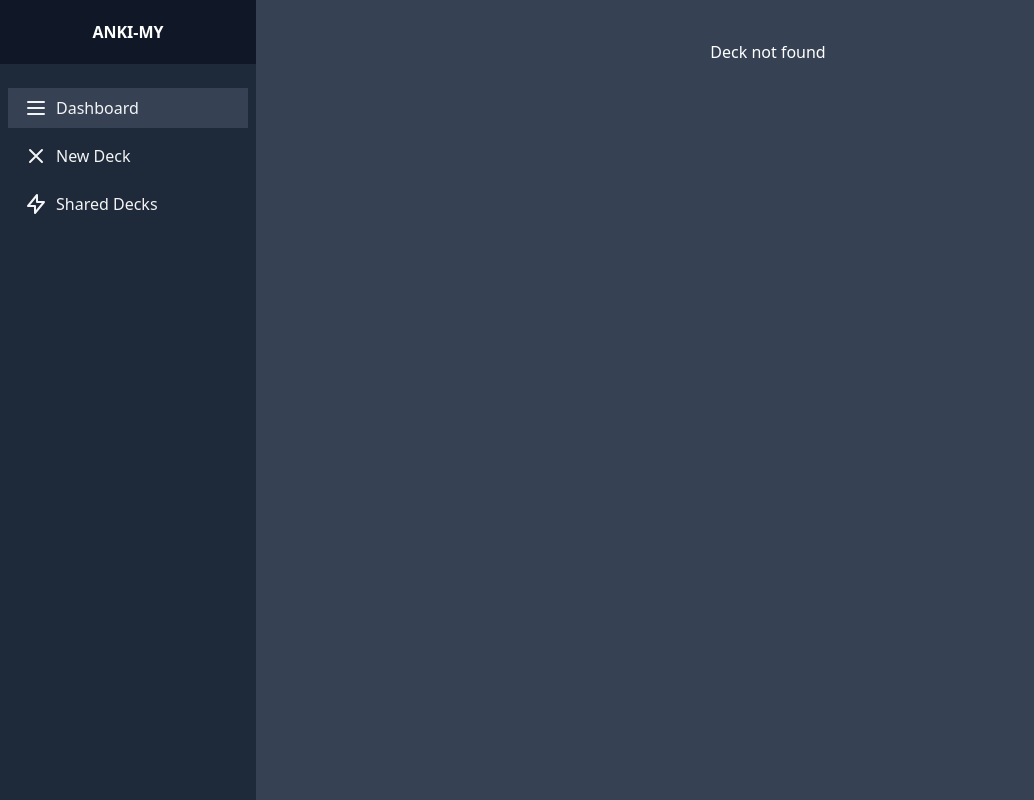
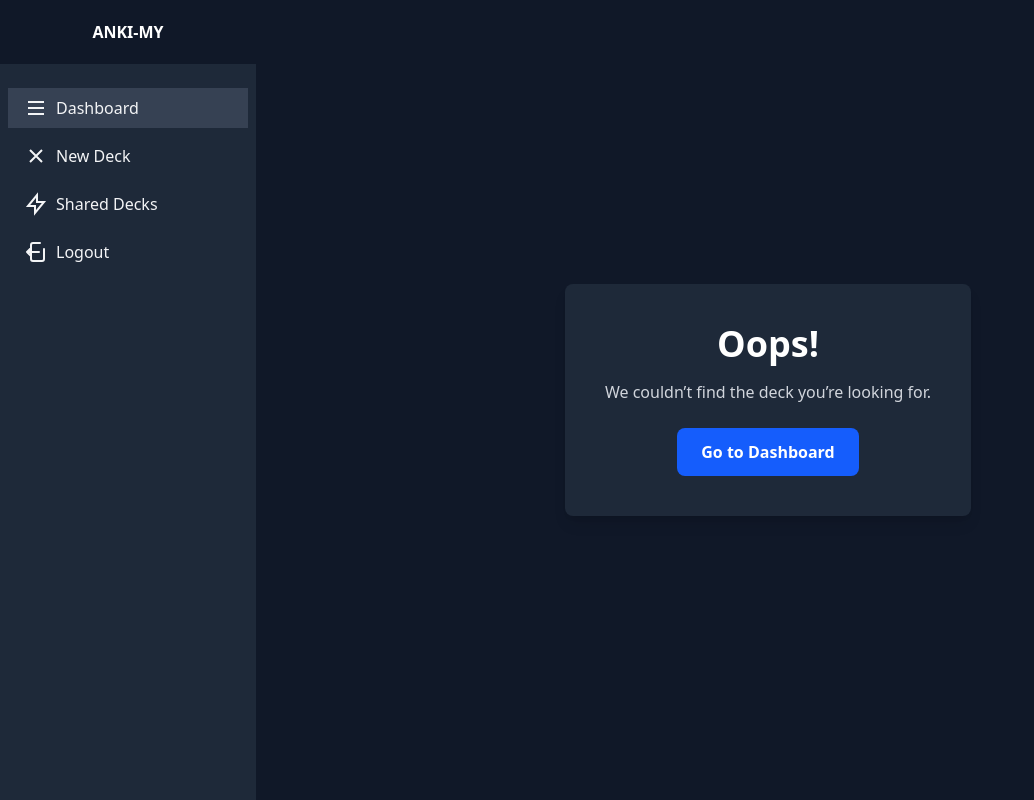
Before and after one commit to Nubzzin/Anki-my-frontend, a React (Vite) app: page /deck/01d5cabc-e0c5-42da-853d-7f167b16db36/study in a window 1280 px wide. Before the commit this address had no page. Shown: the whole page, without its empty margins (0-1034 px from the left). Built offline with nearby package versions, Linux system fonts and the light colour scheme; sample sign-in values are in the browser's storage.

Commit message:
Add logou button, deck component style update

```diff
--- a/src/components/DeckComponent.tsx
+++ b/src/components/DeckComponent.tsx
@@ -4,32 +4,18 @@ import { Link } from "react-router-dom";
 function DeckComponent({ deck }: { deck: Deck }) {
   return (
     <Link to={`/deck/${deck.id}`} state={{ deck }}>
-      <div className="group relative cursor-pointer overflow-hidden bg-gray-800 px-6 pt-10 pb-8 shadow-xl ring-1 ring-gray-900/5 transition-all duration-300 hover:-translate-y-1 hover:shadow-2xl sm:ml-0 sm:mr-auto sm:rounded-lg sm:px-10">
-        <span className="absolute top-10 z-0 h-20 w-20 rounded-full bg-slate-600 transition-all duration-300 group-hover:scale-[18]"></span>
-        <div className="relative z-10 max-w-md">
-          <span className="grid h-20 w-20 place-items-center rounded-full bg-slate-500 transition-all duration-300 group-hover:bg-slate-400">
-            <svg
-              xmlns="http://www.w3.org/2000/svg"
-              fill="none"
-              viewBox="0 0 24 24"
-              strokeWidth="1.5"
-              stroke="currentColor"
-              className="h-10 w-10 text-white transition-all"
-            >
-              <path
-                strokeLinecap="round"
-                strokeLinejoin="round"
-                d="M8.625 9.75a.375.375 0 11-.75 0 .375.375 0 01.75 0zm0 0H8.25m4.125 0a.375.375 0 11-.75 0 .375.375 0 01.75 0zm0 0H12m4.125 0a.375.375 0 11-.75 0 .375.375 0 01.75 0zm0 0h-.375m-13.5 3.01c0 1.6 1.123 2.994 2.707 3.227 1.087.16 2.185.283 3.293.369V21l4.184-4.183a1.14 1.14 0 01.778-.332 48.294 48.294 0 005.83-.498c1.585-.233 2.708-1.626 2.708-3.228V6.741c0-1.602-1.123-2.995-2.707-3.228A48.394 48.394 0 0012 3c-2.392 0-4.744.175-7.043.513C3.373 3.746 2.25 5.14 2.25 6.741v6.018z"
-              />
-            </svg>
-          </span>
-          <div className="space-y-6 pt-5 text-base leading-7 text-slate-300 font-semibold transition-all duration-300 group-hover:text-white/90">
-            <p className="font-bold text-slate-300 group-hover:text-white/90">
-              {deck.name}
-            </p>
-            <p>{deck.description}</p>
-          </div>
-          <div className="pt-5 text-base font-semibold leading-7"></div>
+      <div className="group relative cursor-pointer overflow-hidden bg-gray-800 px-6 pt-6 pb-6 shadow-xl ring-1 ring-gray-900/5 transition-all duration-300 hover:-translate-y-1 hover:shadow-2xl rounded-lg">
+        {/* Animated Background Hover Circle */}
+        <span className="absolute top-100 left-0 h-60 w-20 rounded-full bg-slate-600 transition-all duration-300 group-hover:scale-[12] group-hover:opacity-30 z-0"></span>
+
+        {/* Content */}
+        <div className="relative z-10">
+          <h2 className="text-xl font-bold text-slate-300 group-hover:text-white transition-colors duration-300">
+            {deck.name}
+          </h2>
+          <p className="text-sm text-slate-400 group-hover:text-slate-200 transition-colors mt-2">
+            Click to study this deck
+          </p>
         </div>
       </div>
     </Link>
--- a/src/components/SidebarComponent.tsx
+++ b/src/components/SidebarComponent.tsx
@@ -3,87 +3,94 @@ import { useState } from "react";
 
 function SidebarComponent() {
   const [current, setCurrent] = useState(1);
+
   return (
-    <>
     <div className="hidden md:flex flex-col w-64 bg-gray-800">
       <div className="flex items-center justify-center h-16 bg-gray-900">
         <span className="text-white font-bold uppercase">Anki-my</span>
       </div>
+
       <div className="flex flex-col flex-1 overflow-y-auto">
         <nav className="flex-1 px-2 py-4 bg-gray-800">
           <Link
             to="/"
-              className={`flex items-center px-4 py-2 mt-2 text-gray-100 hover:bg-gray-700 active:bg-gray-600 ${
+            className={`flex items-center px-4 py-2 mt-2 text-gray-100 hover:bg-gray-700 ${
               current === 1 ? "bg-gray-700" : ""
             }`}
             onClick={() => setCurrent(1)}
           >
             <svg
-                xmlns="http://www.w3.org/2000/svg"
               className="h-6 w-6 mr-2"
               fill="none"
+              stroke="currentColor"
               viewBox="0 0 24 24"
-                stroke="currentColor"
             >
-                <path
-                  strokeLinecap="round"
-                  strokeLinejoin="round"
-                  strokeWidth="2"
-                  d="M4 6h16M4 12h16M4 18h16"
-                />
+              <path strokeWidth={2} d="M4 6h16M4 12h16M4 18h16" />
             </svg>
             Dashboard
           </Link>
+
           <Link
             to="/deck/new"
-              className={`flex items-center px-4 py-2 mt-2 text-gray-100 hover:bg-gray-700 active:bg-gray-600 ${
+            className={`flex items-center px-4 py-2 mt-2 text-gray-100 hover:bg-gray-700 ${
               current === 2 ? "bg-gray-700" : ""
             }`}
             onClick={() => setCurrent(2)}
           >
             <svg
-                xmlns="http://www.w3.org/2000/svg"
               className="h-6 w-6 mr-2"
               fill="none"
+              stroke="currentColor"
               viewBox="0 0 24 24"
-                stroke="currentColor"
             >
-                <path
-                  strokeLinecap="round"
-                  strokeLinejoin="round"
-                  strokeWidth="2"
-                  d="M6 18L18 6M6 6l12 12"
-                />
+              <path strokeWidth={2} d="M6 18L18 6M6 6l12 12" />
             </svg>
             New Deck
           </Link>
+
           <Link
             to="/deck/shared"
-              className={`flex items-center px-4 py-2 mt-2 text-gray-100 hover:bg-gray-700 active:bg-gray-600 ${
+            className={`flex items-center px-4 py-2 mt-2 text-gray-100 hover:bg-gray-700 ${
               current === 3 ? "bg-gray-700" : ""
             }`}
             onClick={() => setCurrent(3)}
           >
             <svg
-                xmlns="http://www.w3.org/2000/svg"
               className="h-6 w-6 mr-2"
               fill="none"
+              stroke="currentColor"
               viewBox="0 0 24 24"
+            >
+              <path strokeWidth={2} d="M13 10V3L4 14h7v7l9-11h-7z" />
+            </svg>
+            Shared Decks
+          </Link>
+
+          <Link
+            to="/login"
+            className={`flex items-center px-4 py-2 mt-2 text-gray-100 hover:bg-gray-700 ${
+              current === 4 ? "bg-gray-700" : ""
+            }`}
+            onClick={() => setCurrent(4)}
+          >
+            <svg
+              className="h-6 w-6 mr-2"
+              fill="none"
               stroke="currentColor"
+              viewBox="0 0 24 24"
             >
               <path
+                strokeWidth={2}
                 strokeLinecap="round"
                 strokeLinejoin="round"
-                  strokeWidth="2"
-                  d="M13 10V3L4 14h7v7l9-11h-7z"
+                d="M15 12H3m0 0l4-4m-4 4l4 4m13-7v10a2 2 0 01-2 2H9a2 2 0 01-2-2V5a2 2 0 012-2h7"
               />
             </svg>
-              Shared Decks
+            Logout
           </Link>
         </nav>
       </div>
     </div>
-    </>
   );
 }
 
--- a/src/pages/DeckStudyPage.tsx
+++ b/src/pages/DeckStudyPage.tsx
@@ -12,11 +12,26 @@ function DeckStudyPage() {
   const [completed, setCompleted] = useState(false);
   const [cards, setCards] = useState<Card[]>([]);
   const [currentCard, setCurrentCard] = useState<Card | null>(null);
-  const [progress, setProgress] = useState(0);
+  const [progress, setProgress] = useState(1);
   const [loading, setLoading] = useState(true);
 
   if (!deck) {
-    return <div className="text-center p-10 text-white">Deck not found</div>;
+    return (
+      <div className="flex flex-col items-center justify-center min-h-screen bg-gray-900 text-white px-6">
+        <div className="bg-gray-800 rounded-lg shadow-lg p-10 max-w-md text-center">
+          <h1 className="text-4xl font-bold mb-4">Oops!</h1>
+          <p className="mb-6 text-gray-300">
+            We couldn’t find the deck you’re looking for.
+          </p>
+          <Link
+            to="/"
+            className="inline-block bg-blue-600 hover:bg-blue-700 text-white font-semibold py-3 px-6 rounded-lg transition"
+          >
+            Go to Dashboard
+          </Link>
+        </div>
+      </div>
+    );
   }
 
   const handleAnswer = (quality: string) => {
```
Lines whose indentation alone changed are shown as unchanged.
